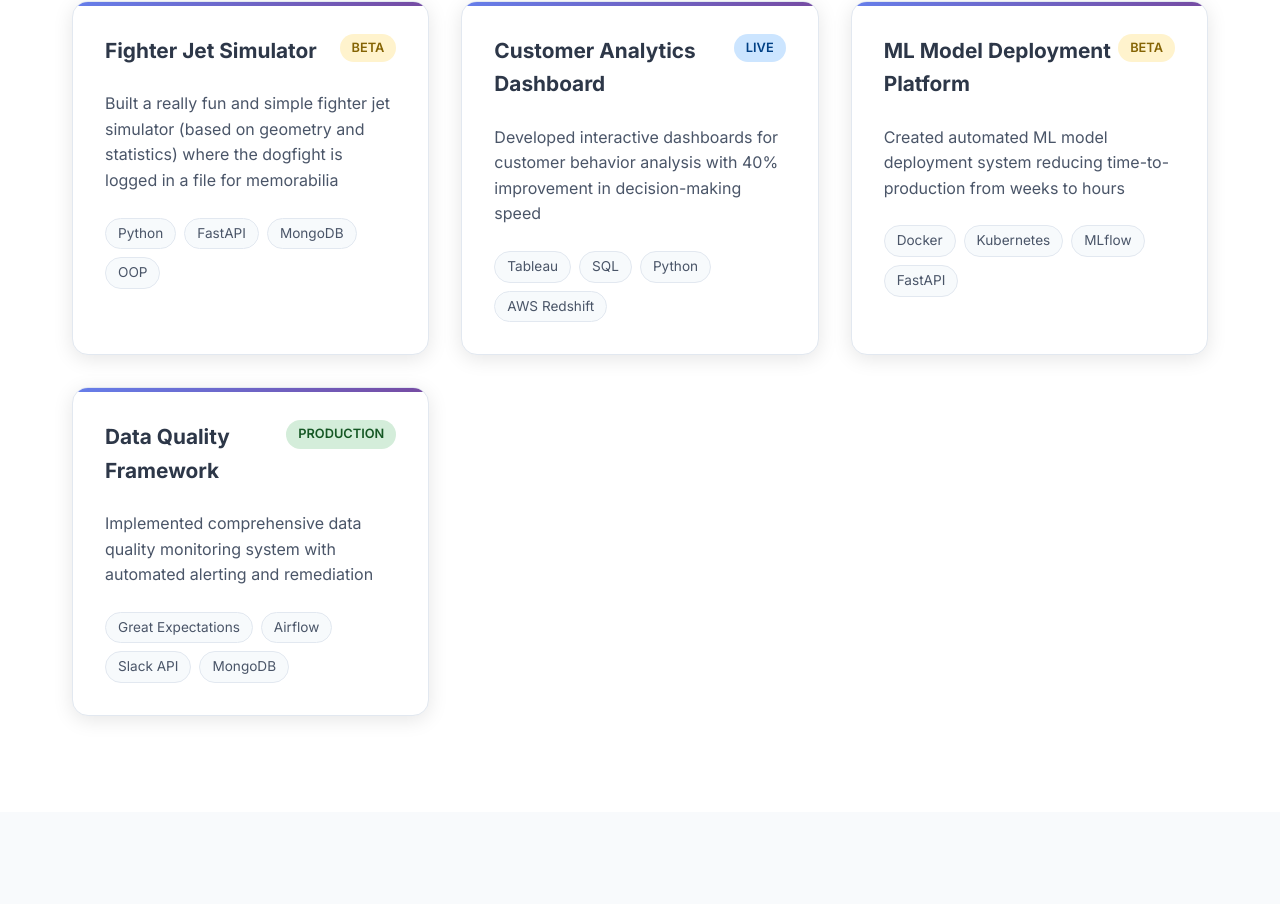
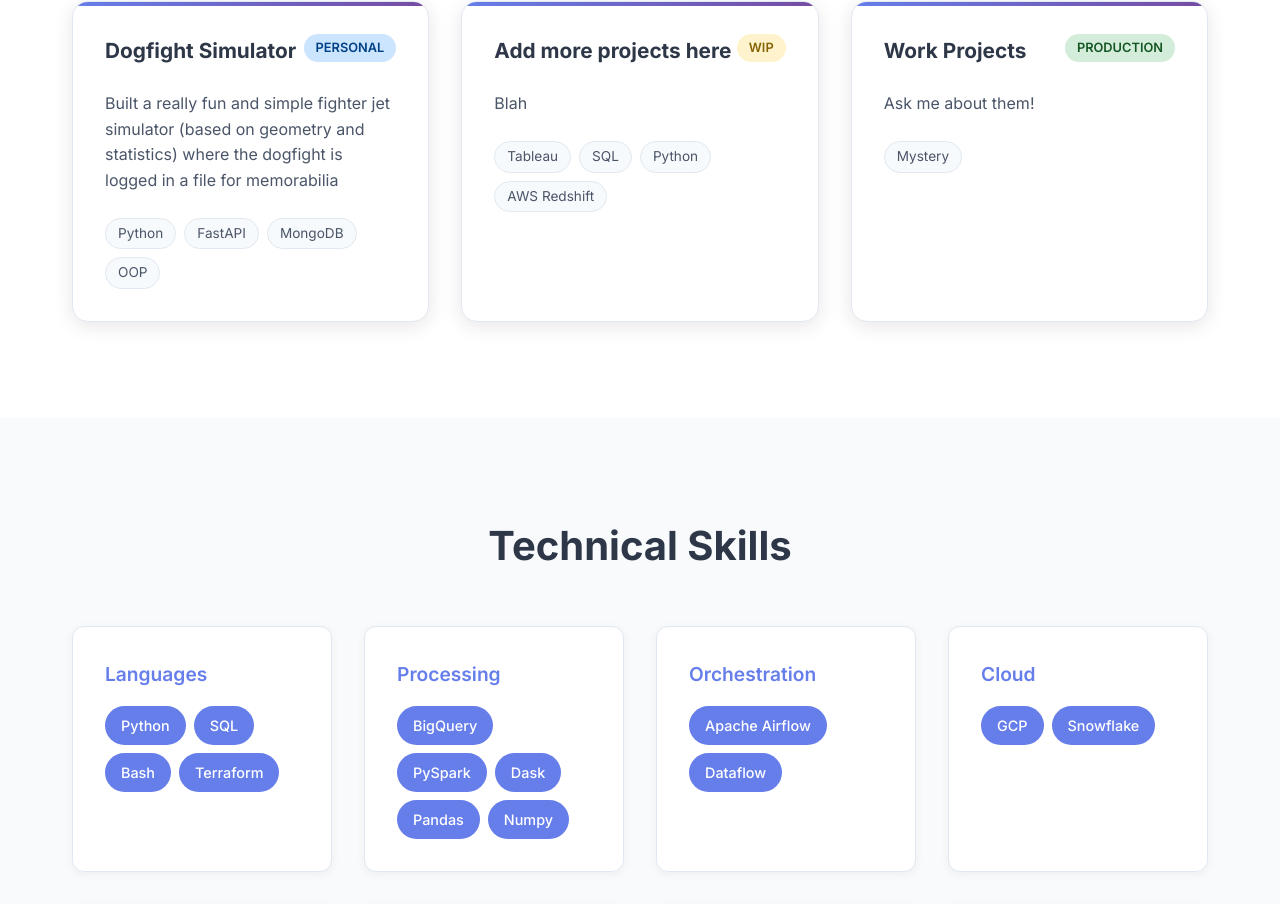
Before and after one commit to MattySanchez20/mattysanchez20.github.io, a React (Create React App) app in the folder my-app/: page / in a window 1280 px wide. Shown: the part 1007-1911 px from the top of the page. Built offline with nearby package versions, Linux system fonts and the light colour scheme.

Commit message:
make changes to colours and featured projects

```diff
--- a/my-app/src/App.css
+++ b/my-app/src/App.css
@@ -224,12 +224,12 @@ body {
   color: #155724;
 }
 
-.status.live {
+.status.personal {
   background: #cce5ff;
   color: #004085;
 }
 
-.status.beta {
+.status.wip {
   background: #fff3cd;
   color: #856404;
 }
--- a/my-app/src/App.js
+++ b/my-app/src/App.js
@@ -8,38 +8,35 @@ function App() {
 
   const projects = [
     {
-      title: "Fighter Jet Simulator",
+      title: "Dogfight Simulator",
       description: "Built a really fun and simple fighter jet simulator (based on geometry and statistics) where the dogfight is logged in a file for memorabilia",
       tech: ["Python", "FastAPI", "MongoDB", "OOP"],
-      status: "Beta"
+      status: "Personal"
     },
     {
-      title: "Customer Analytics Dashboard",
-      description: "Developed interactive dashboards for customer behavior analysis with 40% improvement in decision-making speed",
+      title: "Add more projects here",
+      description: "Blah",
       tech: ["Tableau", "SQL", "Python", "AWS Redshift"],
-      status: "Live"
+      status: "WIP"
     },
     {
-      title: "ML Model Deployment Platform",
-      description: "Created automated ML model deployment system reducing time-to-production from weeks to hours",
-      tech: ["Docker", "Kubernetes", "MLflow", "FastAPI"],
-      status: "Beta"
-    },
-    {
-      title: "Data Quality Framework",
-      description: "Implemented comprehensive data quality monitoring system with automated alerting and remediation",
-      tech: ["Great Expectations", "Airflow", "Slack API", "MongoDB"],
+      title: "Work Projects",
+      description: "Ask me about them!",
+      tech: ["Mystery"],
       status: "Production"
     }
   ];
 
   const skills = [
-    { category: "Languages", items: ["Python", "SQL", "Scala", "R"] },
-    { category: "Big Data", items: ["Apache Spark", "Hadoop", "Kafka", "Airflow"] },
-    { category: "Cloud", items: ["AWS", "Azure", "GCP", "Snowflake"] },
-    { category: "Databases", items: ["PostgreSQL", "MongoDB", "Redis", "Cassandra"] },
-    { category: "Tools", items: ["Docker", "Kubernetes", "Git", "Terraform"] },
-    { category: "Visualization", items: ["Tableau", "Power BI", "Grafana", "Plotly"] }
+    { category: "Languages", items: ["Python", "SQL", "Bash", "Terraform"] },
+    { category: "Processing", items: ["BigQuery", "PySpark", "Dask", "Pandas", "Numpy"] },
+    { category: "Orchestration", items: ["Apache Airflow", "Dataflow"] },
+    { category: "Cloud", items: ["GCP", "Snowflake"] },
+    { category: "Databases/Storage", items: ["Postgres", "MongoDB", "GCS", "S3"] },
+    { category: "Deployment", items: ["Docker", "GKE"] },
+    { category: "Code Quality", items: ["Git", "Ruff", "Isort", "Black", "Flake8"] },
+    { category: "CI/CD", items: ["GitHub Actions", "Google Cloud Build"] },
+    { category: "Visualization", items: ["Looker Studio", "Grafana", "Tableau"] }
   ];
 
   return (
```
